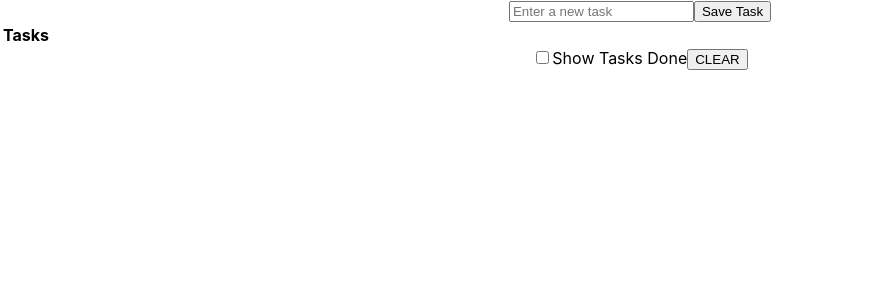
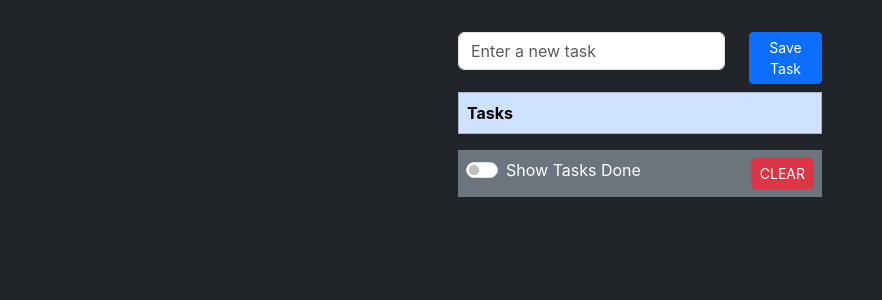
Before and after one commit to SoyQuillo/react-taskapp-localstorage, a React (Create React App) app: page / in a window 1280 px wide. Shown: the top 300 px of the page, without its empty margins (0-882 px from the left). Built offline with nearby package versions, Linux system fonts and the light colour scheme.

Commit message:
TERMINADO

```diff
--- a/package.json
+++ b/package.json
@@ -7,6 +7,7 @@
     "@testing-library/jest-dom": "^6.9.1",
     "@testing-library/react": "^16.3.2",
     "@testing-library/user-event": "^13.5.0",
+    "bootstrap": "^5.3.8",
     "react": "^19.2.4",
     "react-dom": "^19.2.4",
     "react-scripts": "5.0.1",
--- a/src/App.js
+++ b/src/App.js
@@ -3,6 +3,7 @@ import { TaskCreator } from "./components/TaskCreator.js";
 import { useState, useEffect } from "react";
 import { TaskTable } from "./components/TaskTable.js";
 import { VisibilityControl } from "./components/VisibilityControl.js";
+import { Container } from "./components/Container.js";
 
 function App() {
   const [taskItems, setTaskItems] = useState([]);
@@ -24,10 +25,9 @@ function App() {
   };
 
   const cleanTasks = () => {
-
-    setTaskItems(taskItems.filter(task => !task.done))
-    setShowCompleted(false)
-  }
+    setTaskItems(taskItems.filter((task) => !task.done));
+    setShowCompleted(false);
+  };
 
   useEffect(() => {
     let data = localStorage.getItem("tasks");
@@ -42,16 +42,15 @@ function App() {
   }, [taskItems]);
 
   return (
-    <div className="App">
-      <TaskCreator createNewTask={createNewTask} />
-      <TaskTable tasks={taskItems} toggleTask={toggleTask} />
+    <main className="bg-dark vh-100 text-white">
+      <Container>
+        <TaskCreator createNewTask={createNewTask} />{" "}
+        <TaskTable tasks={taskItems} toggleTask={toggleTask} />{" "}
         <VisibilityControl
-        isChecked = {showCompleted}
+          isChecked={showCompleted}
           setShowCompleted={(checked) => setShowCompleted(checked)}
           cleanTasks={cleanTasks}
-
-      />
-
+        />{" "}
         {showCompleted && (
           <TaskTable
             tasks={taskItems}
@@ -59,7 +58,8 @@ function App() {
             showCompleted={showCompleted}
           />
         )}
-    </div>
+      </Container>
+    </main>
   );
 }
 
--- /dev/null
+++ b/src/components/Container.js
@@ -0,0 +1,9 @@
+export const Container = ({ children }) => {
+  return (
+    <div className="container p-4 ">
+      <div className="col-md-4 offset-md-4">
+        {children}
+      </div>
+    </div>
+  );
+};
--- a/src/components/TaskCreator.js
+++ b/src/components/TaskCreator.js
@@ -11,14 +11,21 @@ export function TaskCreator({ createNewTask }) {
   };
 
   return (
-    <form onSubmit={handleSubmit}>
+    <form onSubmit={handleSubmit} className="my-2 row">
+      <div className="col-9">
         <input
           type="text"
           placeholder="Enter a new task"
           onChange={(e) => setNewTaskName(e.target.value)}
           value={newTaskName}
+          className="form-control"
         />
-      <button onClick={() => {}}>Save Task</button>
+      </div>
+      <div className="col-3">
+        <button className="btn btn-primary btn-sm " onClick={() => {}}>
+          Save Task
+        </button>
+      </div>
     </form>
   );
 }
--- a/src/components/TaskRow.js
+++ b/src/components/TaskRow.js
@@ -1,7 +1,7 @@
 export const TaskRow = ({ task, toggleTask }) => {
   return (
     <tr>
-      <td>
+      <td className="d-flex justify-content-between">
         {task.name}
         <input
           type="checkbox"
--- a/src/components/TaskTable.js
+++ b/src/components/TaskTable.js
@@ -10,9 +10,9 @@ export const TaskTable = ({ tasks, toggleTask, showCompleted = false }) => {
   };
 
   return (
-    <table>
+    <table className="table table-dark table-striped table-bordered border-secondary">
       <thead>
-        <tr>
+        <tr className="table-primary">
           <th>Tasks</th>
         </tr>
       </thead>
--- a/src/components/VisibilityControl.js
+++ b/src/components/VisibilityControl.js
@@ -1,22 +1,28 @@
-export const VisibilityControl = ({isChecked, setShowCompleted, cleanTasks}) => {
-
+export const VisibilityControl = ({
+  isChecked,
+  setShowCompleted,
+  cleanTasks,
+}) => {
   const handleDelete = () => {
-     if(window.confirm("Are u sure to want to delete it?")){
-      cleanTasks()
+    if (window.confirm("Are u sure to want to delete it?")) {
+      cleanTasks();
     }
-    }
+  };
 
   return (
-    <div>
+    <div className="d-flex justify-content-between bg-secondary text-white text-center p-2 border-secondary">
+      <div className="form-check form-switch">
         <input
+          className="form-check-input"
           type="checkbox"
           checked={isChecked}
           onChange={(e) => setShowCompleted(e.target.checked)}
-      />
+        />{" "}
         <label>Show Tasks Done</label>
-
-      <button onClick={handleDelete}>CLEAR</button>
-
+      </div>
+      <button className="btn btn-danger btn-sm" onClick={handleDelete}>
+        CLEAR
+      </button>
     </div>
   );
 };
--- a/src/index.js
+++ b/src/index.js
@@ -1,5 +1,6 @@
 import React from "react";
 import ReactDOM from "react-dom/client";
+import 'bootstrap/dist/css/bootstrap.min.css'
 import "./index.css";
 import App from "./App";
 
```
Also changed, not shown: 1 other file (tests, documents, lock files or other folders). Lines whose indentation alone changed are shown as unchanged.
